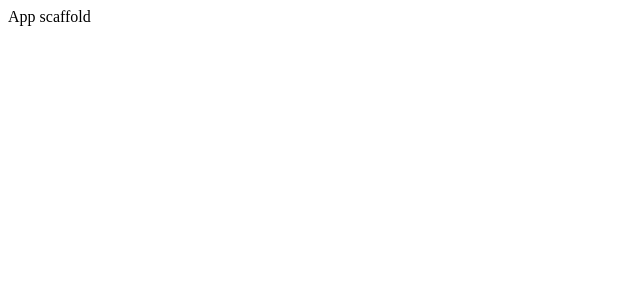
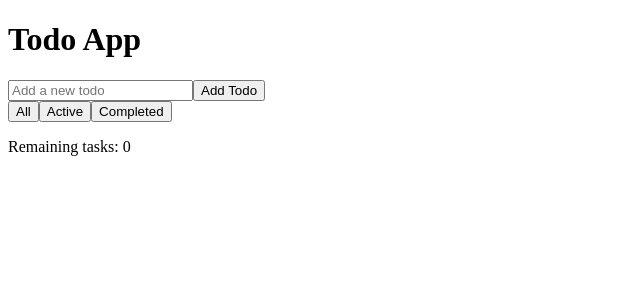
Before and after one commit to micheledanza878/todo-app-ai, a React (Vite) app: page / in a window 1280 px wide. Shown: the top 300 px of the page, without its empty margins (0-640 px from the left). Built offline with nearby package versions, Linux system fonts and the light colour scheme.

Commit message:
feat(frontend): Implemented the basic structure of TodoApp component, includ

```diff
--- a/src/App.tsx
+++ b/src/App.tsx
@@ -1,3 +1,5 @@
+import { TodoApp } from './components/TodoApp';
+
 export default function App() {
-  return <div>App scaffold</div>;
+  return <TodoApp />;
 }
--- a/src/components/TodoApp.tsx
+++ b/src/components/TodoApp.tsx
@@ -1,11 +1,61 @@
-import React from 'react';
+import React, { useState, useEffect } from 'react';
+import { TodoList } from './TodoList';
+import { TodoForm } from './TodoForm';
+import { TodoFilter } from './TodoFilter';
 
-const TodoApp: React.FC = () => {
+export interface Todo {
+  id: string;
+  text: string;
+  completed: boolean;
+}
+
+export type FilterType = 'all' | 'active' | 'completed';
+
+const getInitialTodos = (): Todo[] => {
+  const storedTodos = localStorage.getItem('todos');
+  return storedTodos ? JSON.parse(storedTodos) : [];
+};
+
+export const TodoApp: React.FC = () => {
+  const [todos, setTodos] = useState<Todo[]>(getInitialTodos);
+  const [filter, setFilter] = useState<FilterType>('all');
+
+  useEffect(() => {
+    localStorage.setItem('todos', JSON.stringify(todos));
+  }, [todos]);
+
+  const filteredTodos = todos.filter(todo => {
+    if (filter === 'active') return !todo.completed;
+    if (filter === 'completed') return todo.completed;
+    return true;
+  });
+
+  // Placeholder functions for now, will be implemented fully later
+  const addTodo = (text: string) => {
+    console.log('Add todo:', text);
+  };
+
+  const toggleTodo = (id: string) => {
+    console.log('Toggle todo:', id);
+  };
+
+  const deleteTodo = (id: string) => {
+    console.log('Delete todo:', id);
+  };
+
+  const handleFilterChange = (newFilter: FilterType) => {
+    setFilter(newFilter);
+  };
+
+  const remainingTasks = todos.filter(todo => !todo.completed).length;
+
   return (
-    <div>
-      <h2>TodoApp</h2>
+    <div className="todo-app-container">
+      <h1>Todo App</h1>
+      <TodoForm addTodo={addTodo} />
+      <TodoFilter currentFilter={filter} onFilterChange={handleFilterChange} />
+      <TodoList todos={filteredTodos} toggleTodo={toggleTodo} deleteTodo={deleteTodo} />
+      <p>Remaining tasks: {remainingTasks}</p>
     </div>
   );
 };
-
-export default TodoApp;
--- a/src/components/TodoFilter.tsx
+++ b/src/components/TodoFilter.tsx
@@ -1,11 +1,32 @@
 import React from 'react';
+import { FilterType } from './TodoApp';
 
-const TodoFilter: React.FC = () => {
+interface TodoFilterProps {
+  currentFilter: FilterType;
+  onFilterChange: (filter: FilterType) => void;
+}
+
+export const TodoFilter: React.FC<TodoFilterProps> = ({ currentFilter, onFilterChange }) => {
   return (
-    <div>
-      <h3>TodoFilter</h3>
+    <div className="todo-filter">
+      <button
+        onClick={() => onFilterChange('all')}
+        className={currentFilter === 'all' ? 'active' : ''}
+      >
+        All
+      </button>
+      <button
+        onClick={() => onFilterChange('active')}
+        className={currentFilter === 'active' ? 'active' : ''}
+      >
+        Active
+      </button>
+      <button
+        onClick={() => onFilterChange('completed')}
+        className={currentFilter === 'completed' ? 'active' : ''}
+      >
+        Completed
+      </button>
     </div>
   );
 };
-
-export default TodoFilter;
--- a/src/components/TodoForm.tsx
+++ b/src/components/TodoForm.tsx
@@ -1,11 +1,29 @@
-import React from 'react';
+import React, { useState } from 'react';
 
-const TodoForm: React.FC = () => {
+interface TodoFormProps {
+  addTodo: (text: string) => void;
+}
+
+export const TodoForm: React.FC<TodoFormProps> = ({ addTodo }) => {
+  const [inputValue, setInputValue] = useState('');
+
+  const handleSubmit = (e: React.FormEvent) => {
+    e.preventDefault();
+    if (inputValue.trim()) {
+      addTodo(inputValue);
+      setInputValue('');
+    }
+  };
+
   return (
-    <div>
-      <h3>TodoForm</h3>
-    </div>
+    <form onSubmit={handleSubmit} className="todo-form">
+      <input
+        type="text"
+        value={inputValue}
+        onChange={(e) => setInputValue(e.target.value)}
+        placeholder="Add a new todo"
+      />
+      <button type="submit">Add Todo</button>
+    </form>
   );
 };
-
-export default TodoForm;
--- a/src/components/TodoItem.tsx
+++ b/src/components/TodoItem.tsx
@@ -1,11 +1,22 @@
 import React from 'react';
+import { Todo } from './TodoApp';
 
-const TodoItem: React.FC = () => {
+interface TodoItemProps {
+  todo: Todo;
+  toggleTodo: (id: string) => void;
+  deleteTodo: (id: string) => void;
+}
+
+export const TodoItem: React.FC<TodoItemProps> = ({ todo, toggleTodo, deleteTodo }) => {
   return (
-    <div>
-      <h4>TodoItem</h4>
-    </div>
+    <li className={`todo-item ${todo.completed ? 'completed' : ''}`}>
+      <input
+        type="checkbox"
+        checked={todo.completed}
+        onChange={() => toggleTodo(todo.id)}
+      />
+      <span>{todo.text}</span>
+      <button onClick={() => deleteTodo(todo.id)}>Delete</button>
+    </li>
   );
 };
-
-export default TodoItem;
--- a/src/components/TodoList.tsx
+++ b/src/components/TodoList.tsx
@@ -1,11 +1,24 @@
 import React from 'react';
+import { TodoItem } from './TodoItem';
+import { Todo } from './TodoApp';
 
-const TodoList: React.FC = () => {
+interface TodoListProps {
+  todos: Todo[];
+  toggleTodo: (id: string) => void;
+  deleteTodo: (id: string) => void;
+}
+
+export const TodoList: React.FC<TodoListProps> = ({ todos, toggleTodo, deleteTodo }) => {
   return (
-    <div>
-      <h3>TodoList</h3>
-    </div>
+    <ul className="todo-list">
+      {todos.map(todo => (
+        <TodoItem
+          key={todo.id}
+          todo={todo}
+          toggleTodo={toggleTodo}
+          deleteTodo={deleteTodo}
+        />
+      ))}
+    </ul>
   );
 };
-
-export default TodoList;
```
